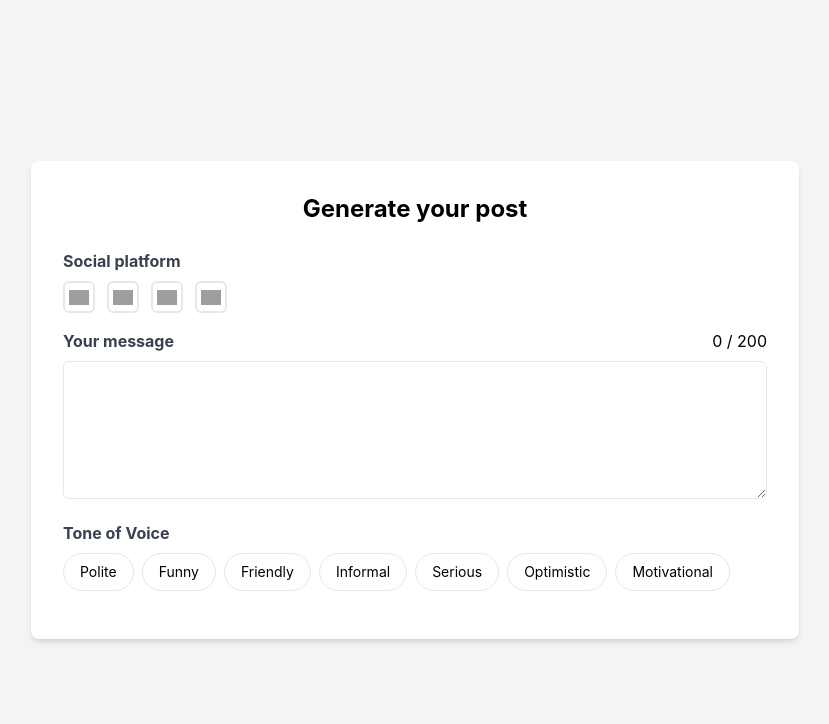
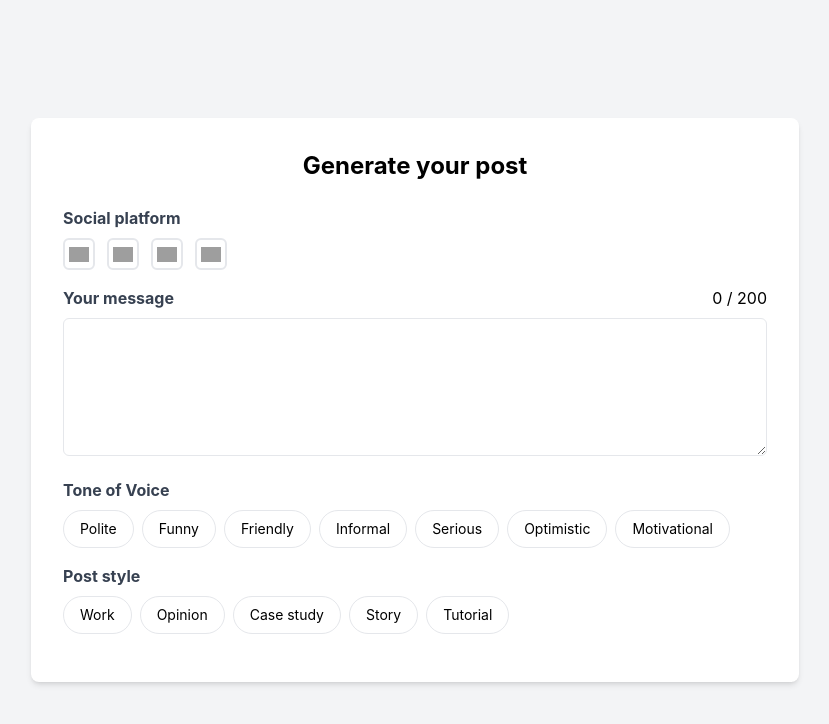
Before and after one commit to yuta-takeda/bigdevsoon-aipost-generator, a React (Create React App) app: page / in a window 1280 px wide. Shown: the top 724 px of the page, without its empty margins (225-1054 px from the left). Built offline with nearby package versions, Linux system fonts and the light colour scheme; grey boxes are pictures that could not be loaded.

Commit message:
add post style

```diff
--- a/src/App.tsx
+++ b/src/App.tsx
@@ -29,11 +29,13 @@ const toneOfVoices = [
   "Optimistic",
   "Motivational",
 ];
+const postStyles = ["Work", "Opinion", "Case study", "Story", "Tutorial"];
 
 const App: React.FC = () => {
   const [selectedPlatform, setSelectedPlatform] = useState<string>("");
   const [message, setMessage] = useState<string>("");
   const [selectedToneOfVoice, setSelectedToneOfVoice] = useState<string>("");
+  const [selectedPostStyle, setSelectedPostStyle] = useState<string>("");
 
   return (
     <div className="flex justify-center items-center min-h-screen bg-gray-100">
@@ -101,6 +103,22 @@ const App: React.FC = () => {
             })}
           </div>
         </div>
+        <div className="mb-4">
+          <div className="mb-2 font-bold text-gray-700">Post style</div>
+          <div className="flex flex-wrap gap-2">
+            {postStyles.map((style) => {
+              return (
+                <button
+                  className={`py-2 px-4 text-sm bg-white rounded-full border ${selectedPostStyle === style ? "bg-blue-200" : "hover:bg-gray-200"}`}
+                  key={style}
+                  onClick={() => setSelectedPostStyle(style)}
+                >
+                  {style}
+                </button>
+              );
+            })}
+          </div>
+        </div>
       </div>
     </div>
   );
```
